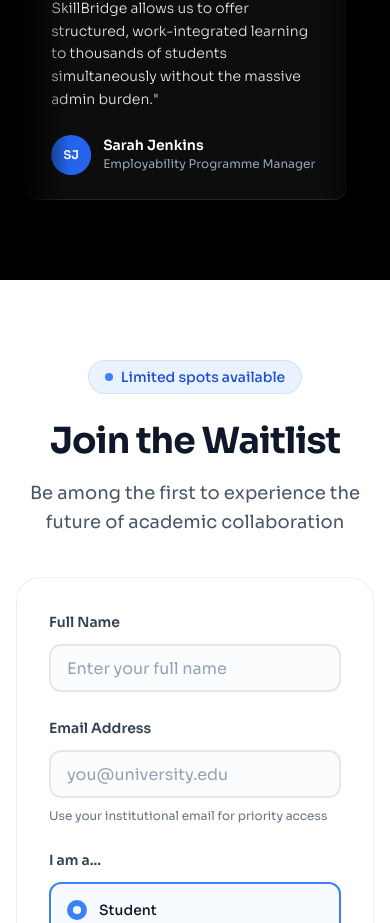
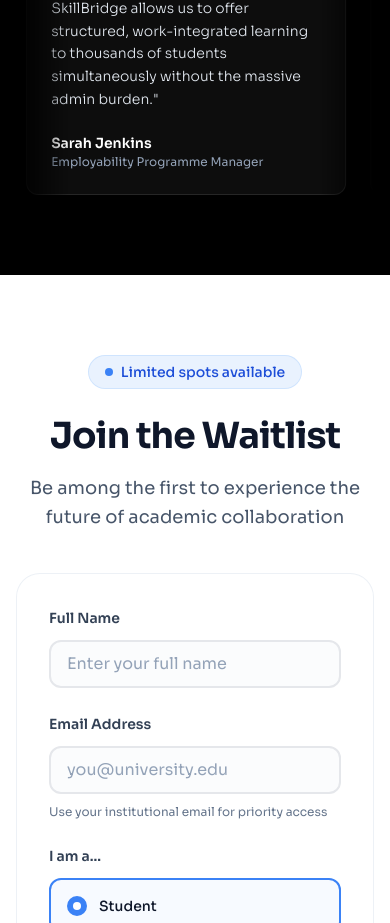
Before and after one commit to araa1902/SkillBridgeLanding, a React (Vite) app: page / in a window 390 px wide. Shown: the part 8476-9399 px from the top of the page. Built offline with nearby package versions, Linux system fonts and the light colour scheme.

Commit message:
feat: Refactor ResizableNavbar and ImpactSection for improved styling and layout

```diff
--- a/components/EnhancedNavbar.tsx
+++ b/components/EnhancedNavbar.tsx
@@ -63,16 +63,14 @@ const ResizableNavbar: React.FC<ResizableNavbarProps> = ({ onScrollToWaitlist })
             </motion.div>
 
             {/* Desktop Navigation */}
-            <nav className="hidden md:flex items-center gap-8">
+            <nav className="hidden md:flex items-center gap-1">
               {NAV_LINKS.map((link) => (
                 <a
                   key={link.name}
                   href={link.href}
-                  className="text-sm font-medium text-slate-600 hover:text-slate-900 transition-colors relative group py-2"
+                  className="text-sm font-medium text-slate-600 hover:text-slate-900 hover:bg-slate-200 px-3 py-2 rounded-full transition-all duration-200 ease-out"
                 >
                   {link.name}
-                  {/* Modern SaaS Underline Animation */}
-                  <span className="absolute bottom-0 left-0 w-full h-[2px] bg-blue-600 rounded-full origin-left scale-x-0 group-hover:scale-x-100 transition-transform duration-300 ease-out" />
                 </a>
               ))}
             </nav>
@@ -141,7 +139,7 @@ const ResizableNavbar: React.FC<ResizableNavbarProps> = ({ onScrollToWaitlist })
       </header>
 
       {/* Spacer to prevent content jump - matches the unscrolled navbar height */}
-      <div className="h-[88px]" />
+      <div className="h-22" />
     </>
   );
 };
--- a/components/ImpactSection.tsx
+++ b/components/ImpactSection.tsx
@@ -166,9 +166,6 @@ const TestimonialConveyor: React.FC = () => {
                 "{testimonial.quote}"
               </p>
               <div className="flex items-center gap-3">
-                <div className="w-10 h-10 rounded-full bg-blue-600 flex items-center justify-center text-white font-semibold text-xs shrink-0">
-                  {testimonial.name.split(' ').map(n => n[0]).join('')}
-                </div>
                 <div>
                   <p className="font-semibold text-white text-sm leading-tight">{testimonial.name}</p>
                   <p className="text-slate-400 text-xs mt-0.5">{testimonial.role}</p>
@@ -231,14 +228,9 @@ const TestimonialCarousel: React.FC<TestimonialCarouselProps> = ({ testimonials
               <p className="text-sm md:text-base text-slate-200 mb-6 leading-relaxed font-light">
                 "{testimonial.quote}"
               </p>
-              <div className="flex items-center gap-3">
-                <div className="w-10 h-10 rounded-full bg-blue-600 flex items-center justify-center text-white font-semibold text-xs shrink-0">
-                  {testimonial.name.split(' ').map(n => n[0]).join('')}
-                </div>
-                <div>
-                  <p className="font-semibold text-white text-sm leading-tight">{testimonial.name}</p>
-                  <p className="text-slate-400 text-xs mt-0.5">{testimonial.role}</p>
-                </div>
+              <div>
+                <p className="font-semibold text-white text-sm leading-tight">{testimonial.name}</p>
+                <p className="text-slate-400 text-xs mt-0.5">{testimonial.role}</p>
               </div>
             </motion.div>
           ))}
```
